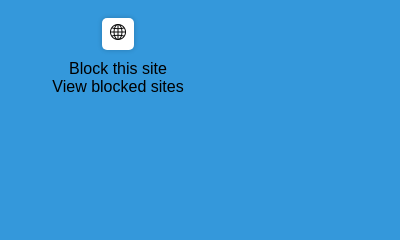
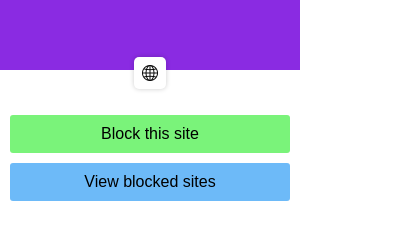
Before and after one commit to milosz-student/distraction-defender, a browser extension: page popup.html in a window 400 px wide. Drawn offline with Linux system fonts and the light colour scheme; files whose address does not match are found by name.

Commit message:
Update popup style

```diff
--- a/popup-style.css
+++ b/popup-style.css
@@ -1,12 +1,18 @@
+*,
+*::before,
+*::after {
+  margin: 0;
+  padding: 0;
+}
+
 body {
-    width: 200px;
-    padding: 10px;
+    width: 300px;
     font-family: Arial, sans-serif;
     text-align: center;
-    background-color: #3498db;
 }
 
 #siteInfo {
+    width: 100%;
     display: flex;
     flex-direction: column;
     align-items: center;
@@ -17,22 +23,61 @@ body {
     height: 16px;
 }
 
-#siteIconContainer {
+#siteIconContainer,
+#siteIconBackground {
+    width: 100%;
+    height: 70px;
+    display: flex;
+    align-items: flex-end;
+    justify-content: center;
+}
+
+#siteIconImg {
+    background-color: white;
     width: 32px;
     height: 32px;
-    margin-bottom: 10px;
-    background-color: #fff;
     border-radius: 5px;
+    box-shadow: 0 0 5px rgba(0, 0, 0, 0.2);
     display: flex;
     align-items: center;
     justify-content: center;
-    box-shadow: 0 0 5px rgba(0, 0, 0, 0.2);
+    margin-bottom: -19px;
+}
+
+#siteIconBackground {
+    background-color: blueviolet;
 }
 
 #siteName {
+    padding-top: 40px;
     font-size: 16px;
     font-weight: bold;
     white-space: nowrap;
     overflow: hidden;
     text-overflow: ellipsis;
 }
+
+#buttons {
+    display: flex;
+    flex-direction: column;
+    align-items: center;
+    width: 100%;
+}
+
+#blockButton,
+#viewListButton {
+    cursor: pointer;
+    padding: 10px;
+    margin: 5px;
+    border: none;
+    border-radius: 3px;
+    width: calc(90% - 10px);
+}
+
+#blockButton {
+    background-color: rgb(122, 243, 122);
+}
+
+#viewListButton {
+    background-color: #6dbaf8;
+}
```
